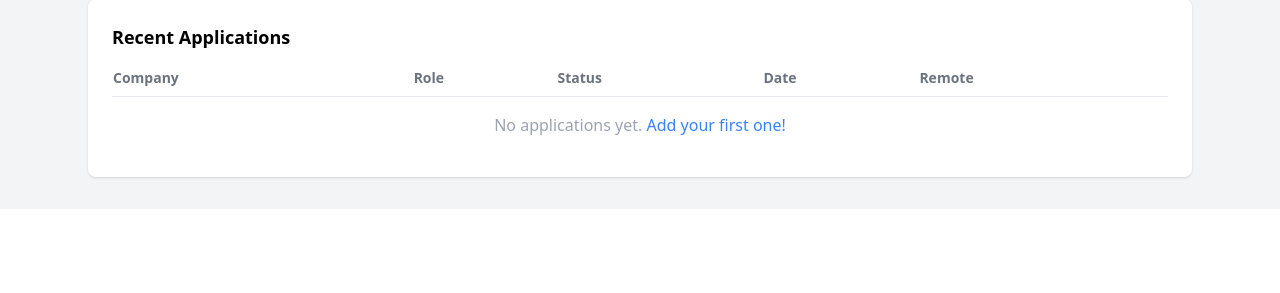
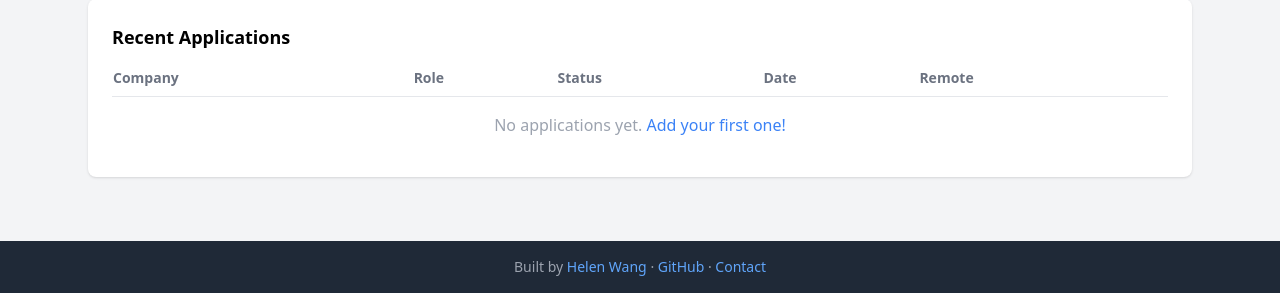
Before and after one commit to Helenyixuanwang/job-tracker, a Django app: page / in a window 1280 px wide. Shown: the part 603-896 px from the top of the page. Before the commit the page ends 784 px from the top, so only its background shows below. Run offline with Django 5.2, Linux system fonts and the light colour scheme; data that the repository does not hold is empty; parts of the project's set-up code (start-up, migrations or seed data) failed here and were passed over; some libraries are stand-ins or nearby versions.

Commit message:
Add footer with contact links

```diff
--- a/jobs/templates/jobs/base.html
+++ b/jobs/templates/jobs/base.html
@@ -24,6 +24,27 @@
         {% block content %}
         {% endblock %}
     </main>
+    <!-- Footer -->
+<footer class="bg-gray-800 text-gray-400 text-center py-4 mt-8 text-sm">
+    <p>Built by
+        <a href="https://www.linkedin.com/in/helenyixuanwang/"
+           target="_blank"
+           class="text-blue-400 hover:underline">
+            Helen Wang
+        </a>
+        ·
+        <a href="https://github.com/Helenyixuanwang"
+           target="_blank"
+           class="text-blue-400 hover:underline">
+            GitHub
+        </a>
+        ·
+        <a href="mailto:wang.yixuan18@northeastern.com"
+           class="text-blue-400 hover:underline">
+            Contact
+        </a>
+    </p>
+</footer>
 
 </body>
 </html>
```
